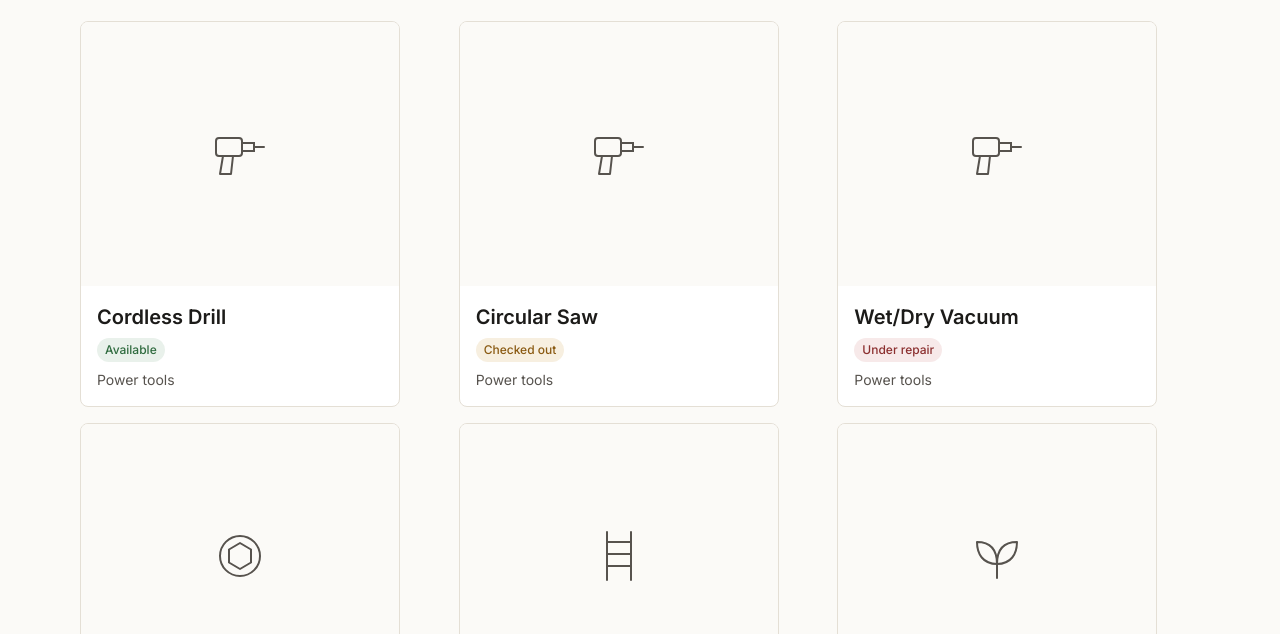
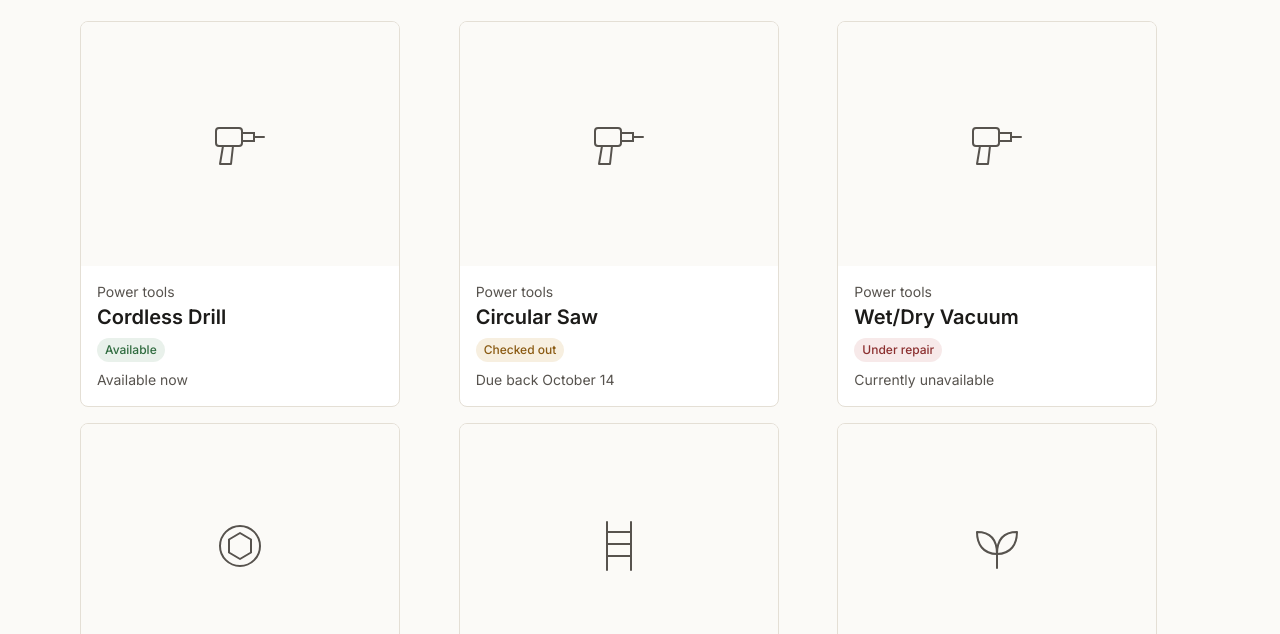
Before and after one commit to Marhysa/d4d-build-a, a website: page index.html in a window 1280 px wide. Shown: the part 166-800 px from the top of the page. Drawn offline with Linux system fonts and the light colour scheme.

Commit message:
Adjusted the position of type of tool & added the availibility time frame.

```diff
--- a/index.html
+++ b/index.html
@@ -70,15 +70,27 @@
           badge.textContent = availability.label;
           top.append(icon);
 
+          const category = document.createElement("p");
+          category.className = "mx-md mt-md text-sm text-ink-muted";
+          category.textContent = categoryLabels.get(tool.category) ?? tool.category;
+
           const name = document.createElement("h2");
-          name.className = "mx-md mt-md mb-xs text-lg font-semibold text-ink";
+          name.className = "mx-md mb-xs text-lg font-semibold text-ink";
           name.textContent = tool.name;
 
-          const category = document.createElement("p");
-          category.className = "mx-md mb-md text-sm text-ink-muted";
-          category.textContent = categoryLabels.get(tool.category) ?? tool.category;
+          const availabilityTimeframe = document.createElement("p");
+          availabilityTimeframe.className = "mx-md mb-md text-sm text-ink-muted";
+          if (tool.availability === "checked_out" && tool.due_back) {
+            const [year, month, day] = tool.due_back.split("-").map(Number);
+            const dueDate = new Date(year, month - 1, day);
+            availabilityTimeframe.textContent = `Due back ${dueDate.toLocaleDateString("en-US", { month: "long", day: "numeric" })}`;
+          } else if (tool.availability === "repair") {
+            availabilityTimeframe.textContent = "Currently unavailable";
+          } else {
+            availabilityTimeframe.textContent = "Available now";
+          }
 
-          card.append(top, name, badge, category);
+          card.append(top, category, name, badge, availabilityTimeframe);
           return card;
         }));
       } catch {
```
